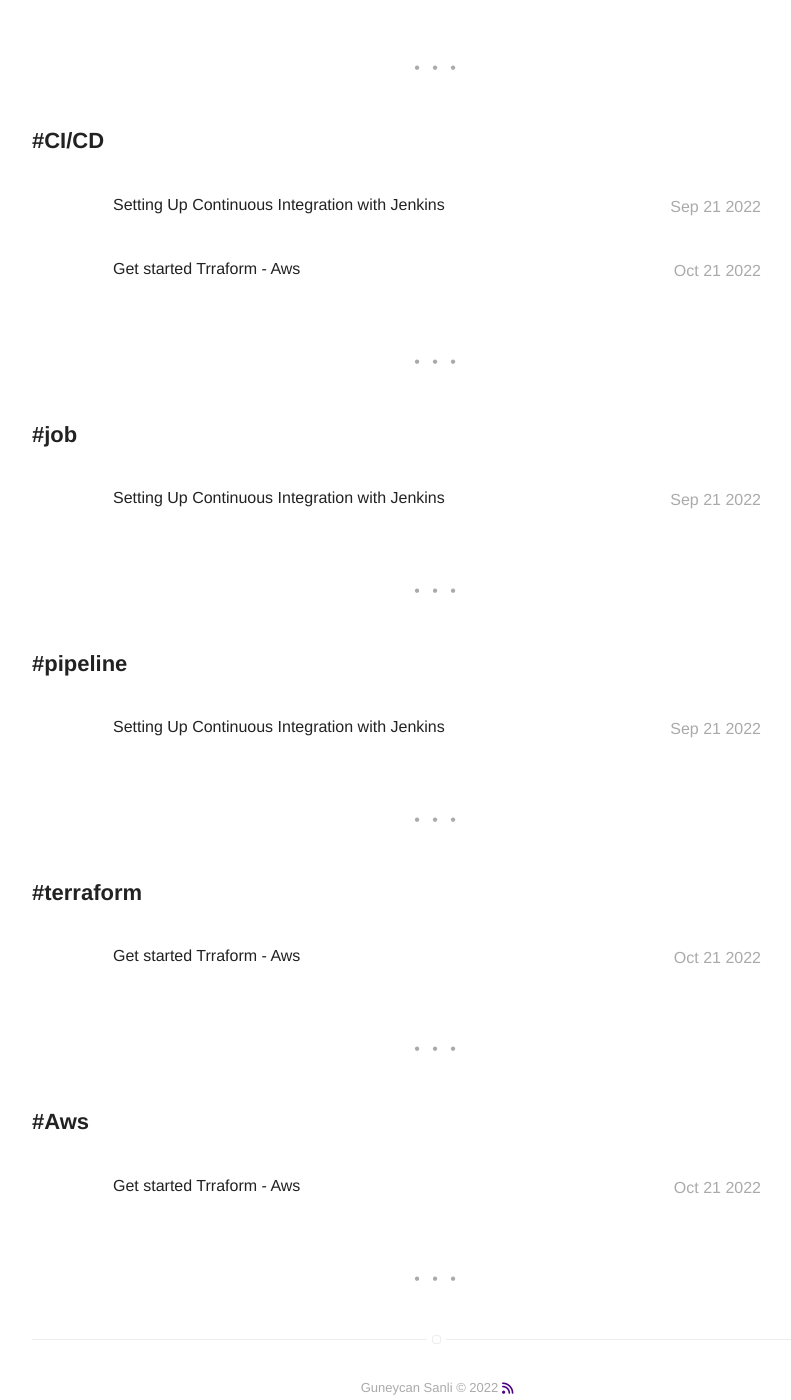
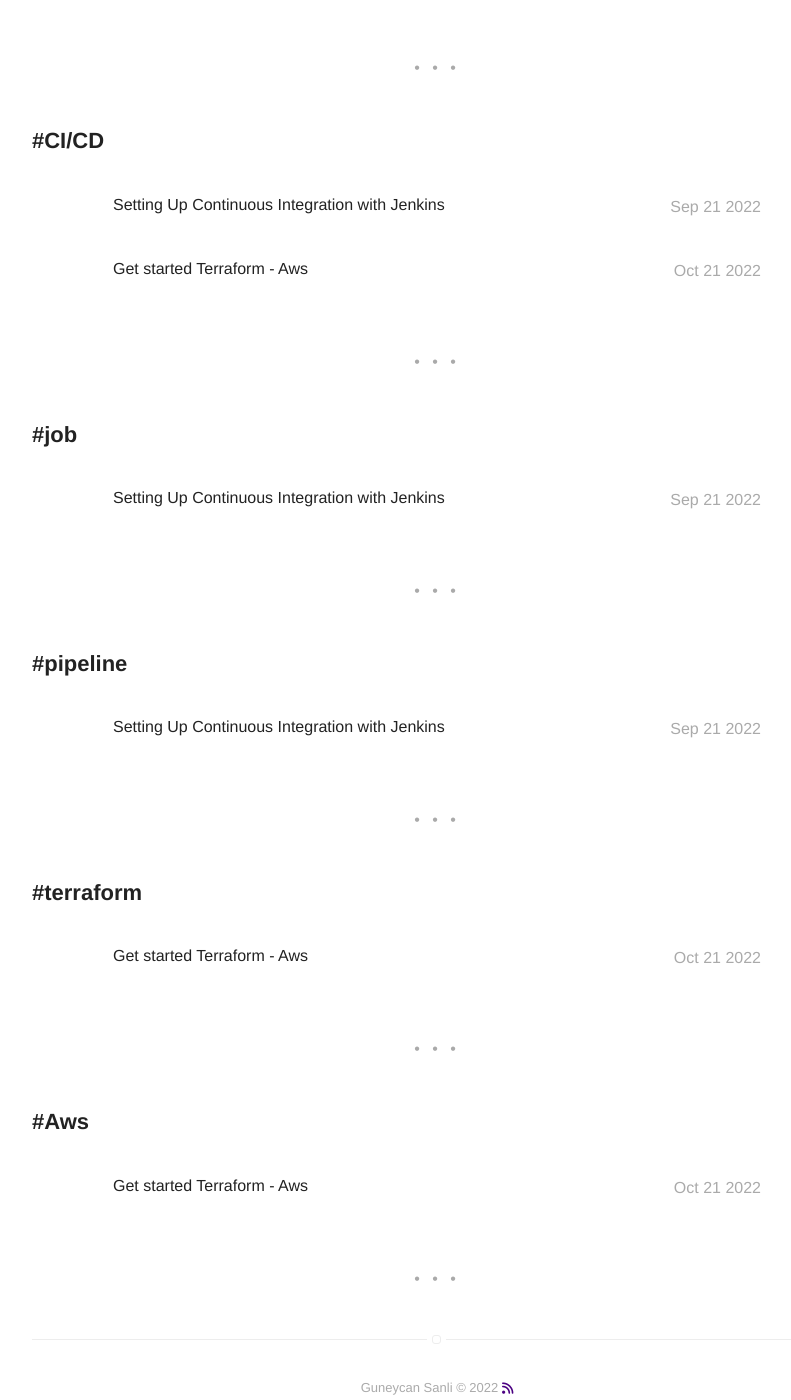
Before and after one commit to guneycansanli/my-blog, a Jekyll site: the page built from tags.html, in a window 1280 px wide and 1400 px high, scrolled down 7017 px. Shown: the whole window, without its empty margins (203-994 px from the left). Built offline with Jekyll 4.4.1, drawn with Linux system fonts in a browser that asks for light colours; nearby versions of some CDN libraries; emoji names are drawn with the system emoji font; some of the changed text lies outside the part shown.

Commit message:
terrform fix

```diff
--- a/_posts/2022-10-21-terraform-installation-and-fundamentals-with-aws.md
+++ b/_posts/2022-10-21-terraform-installation-and-fundamentals-with-aws.md
@@ -1,5 +1,5 @@
 ---
-title: "Get started Trraform - Aws"
+title: "Get started Terraform - Aws"
 layout: post
 date: 2022-10-21 20:20
 image: ../assets/images/terraform/terraform.png
@@ -12,7 +12,7 @@ tag:
 - cloud
 category: blog
 author: guneycansanli
-description: Get started Trraform - Aws
+description: Get started Terraform - Aws
 ---
 
 # What is Terraform?
@@ -234,8 +234,8 @@ resource "aws_route_table_association" "rta-subnet1" {
   route_table_id = aws_route_table.rtb.id
 }
 
-# SECURITY GROUPS #
-# Nginx security group
+## SECURITY GROUPS
+### Nginx security group
 resource "aws_security_group" "nginx-sg" {
   name   = "nginx_sg"
   vpc_id = aws_vpc.vpc.id
@@ -257,7 +257,7 @@ resource "aws_security_group" "nginx-sg" {
   }
 }
 
-# INSTANCES #
+## INSTANCES
 resource "aws_instance" "nginx1" {
   ami                    = nonsensitive(data.aws_ssm_parameter.ami.value)
   instance_type          = "t2.micro"
```
